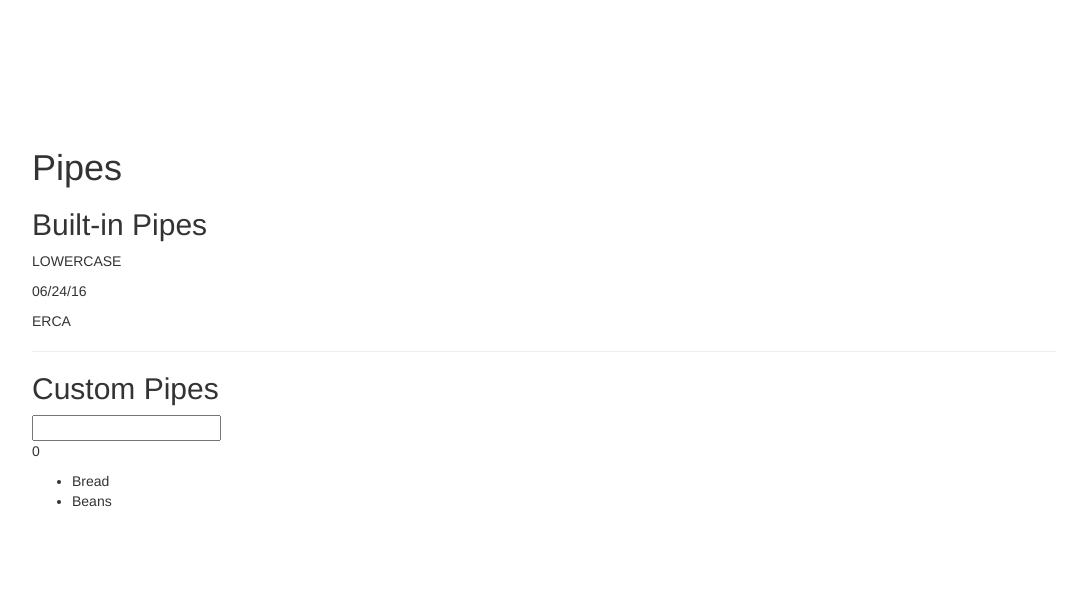
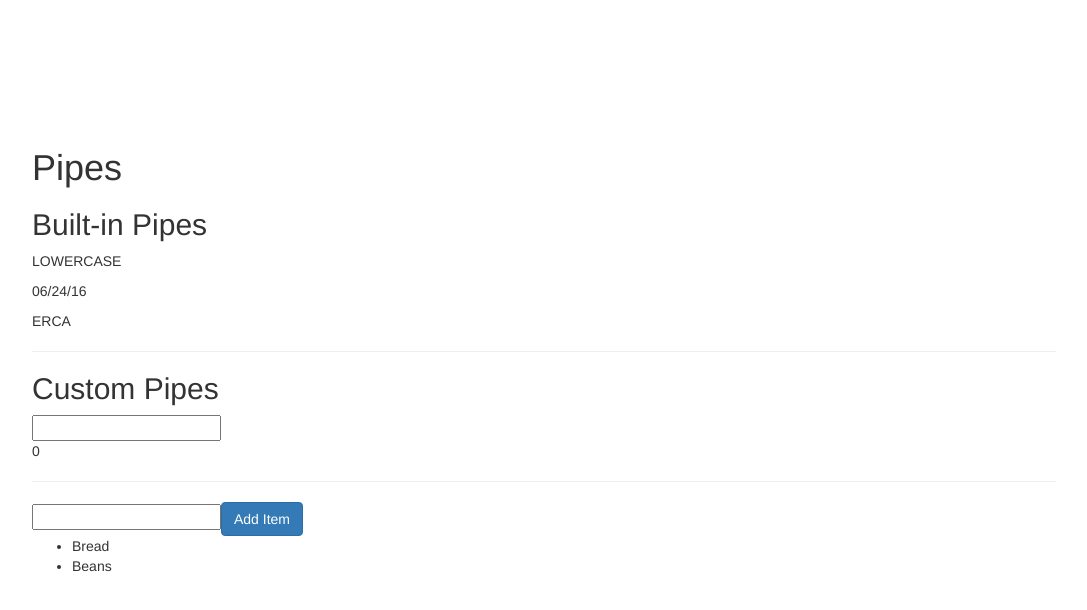
Before and after one commit to Ryan-Thomas/Angular2-pipes, an Angular app: page / in a window 1280 px wide. Shown: the top 610 px of the page, without its empty margins (96-1183 px from the left). Built offline with nearby package versions, Linux system fonts and the light colour scheme.

Commit message:
Completed 148 Pure Pipe Limitations

```diff
--- a/src/app/pipes.component.html
+++ b/src/app/pipes.component.html
@@ -9,6 +9,9 @@
     <!-- Dummy Event in the input to trigger change detection -->
     <input type="text" #input (keyup)="0">
     <p>{{input.value | double}}</p>
+    <hr>
+    <input type="text" #newItem>
+    <button class="btn btn-primary" (click)="values.push(newItem.value)">Add Item</button>
     <ul>
         <li *ngFor="let item of values | filter:'ea'">{{item}}</li>
     </ul>
```
